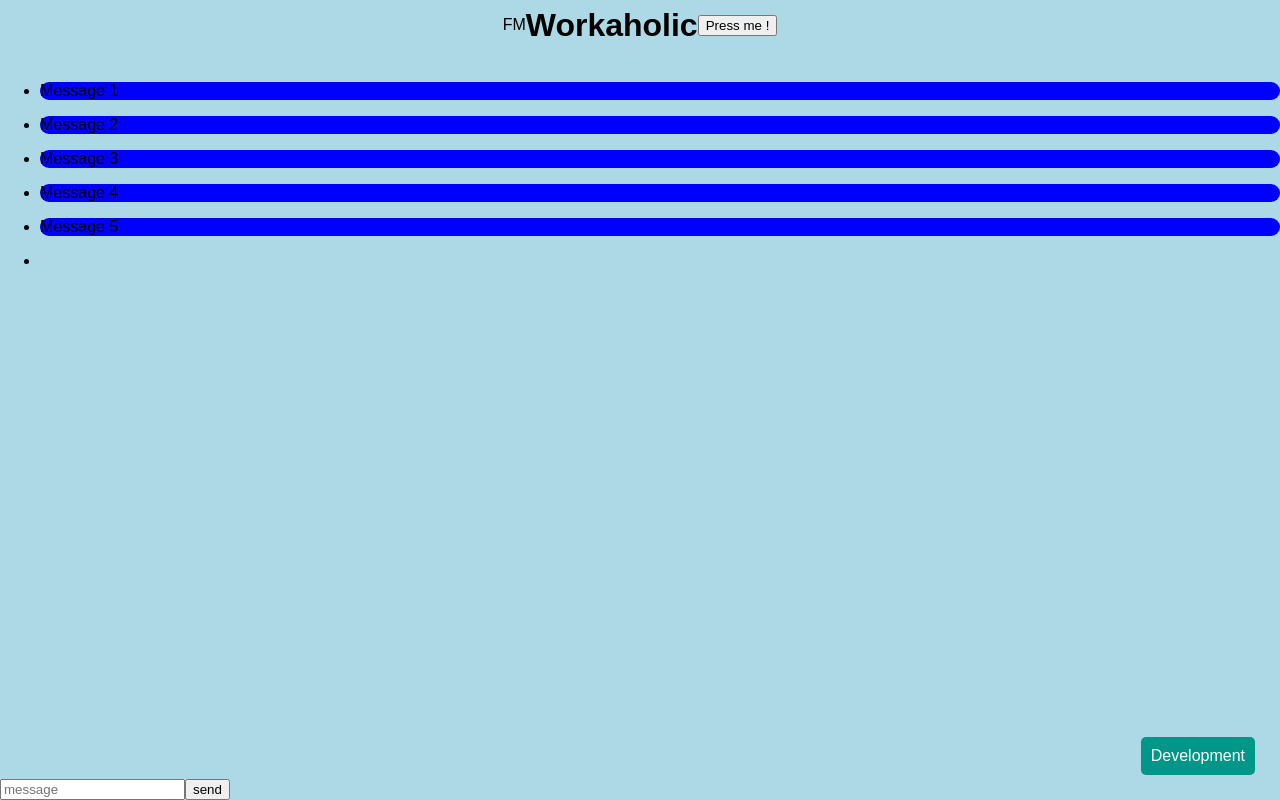
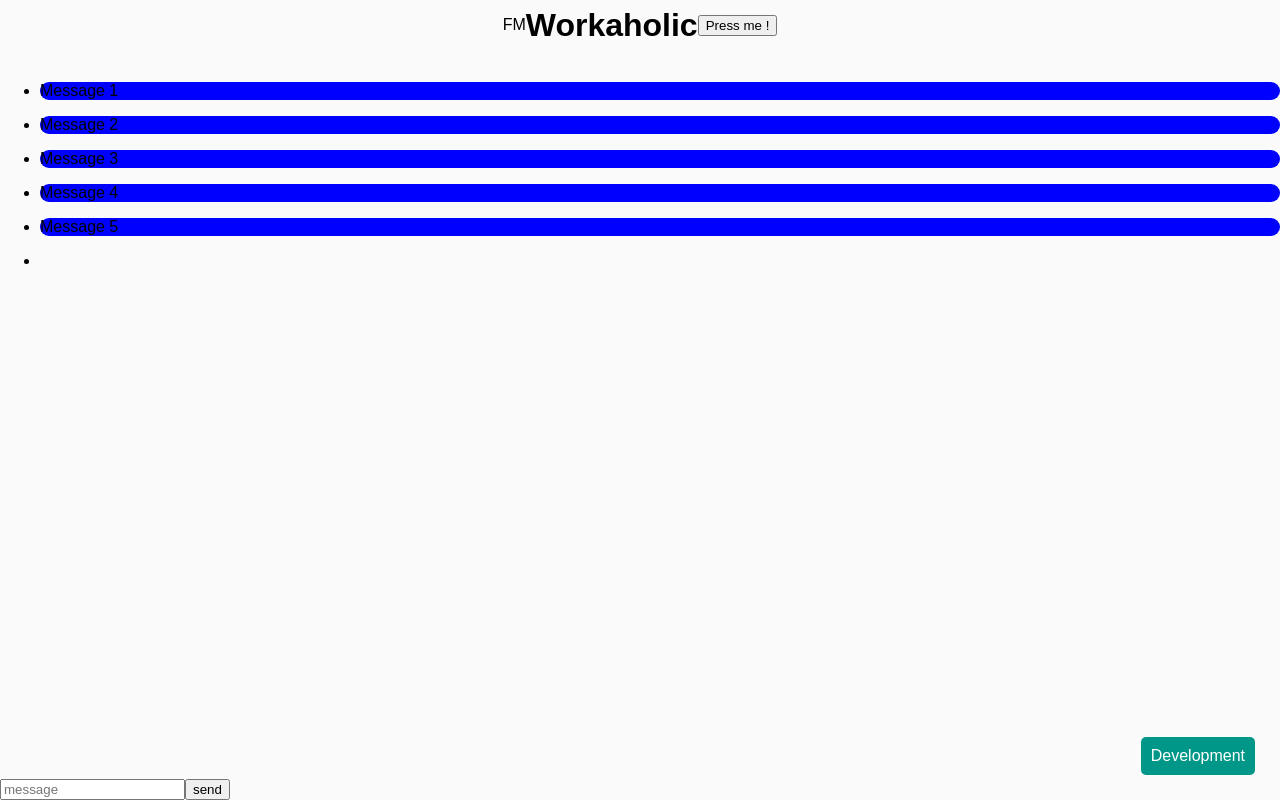
Before and after one commit to FredericKtan/workaholic, a React (Create React App) app in the folder frontend/: page / in a window 1280 px wide. Built offline with nearby package versions, Linux system fonts and the light colour scheme.

Commit message:
:lipstick: Changed application's background color

```diff
--- a/frontend/src/App.css
+++ b/frontend/src/App.css
@@ -2,7 +2,7 @@
   display: flex;
   flex: 1;
   flex-direction: column;
-  background-color: lightblue;
+  background-color: #fafafa;
 }
 
 .header {
```
